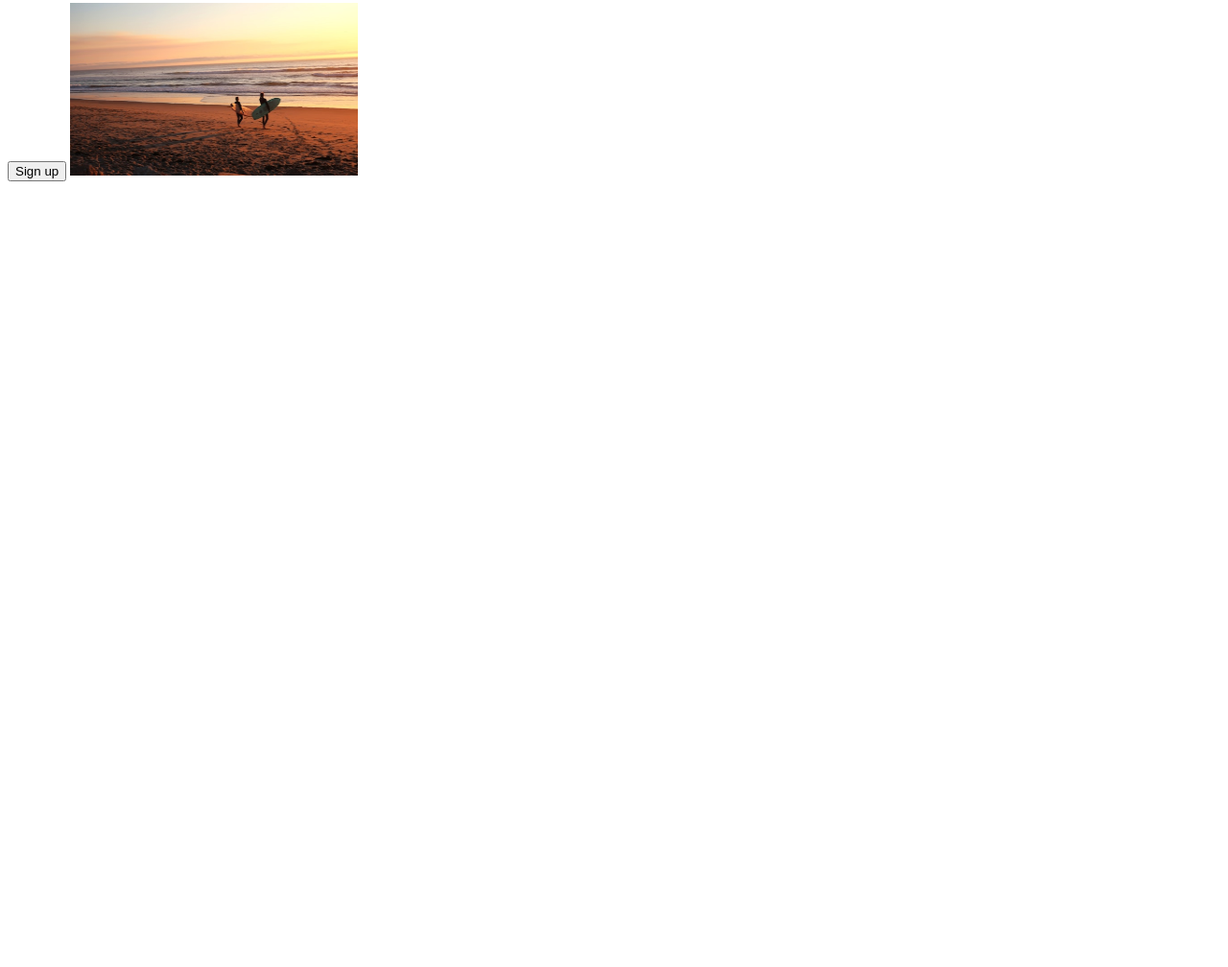
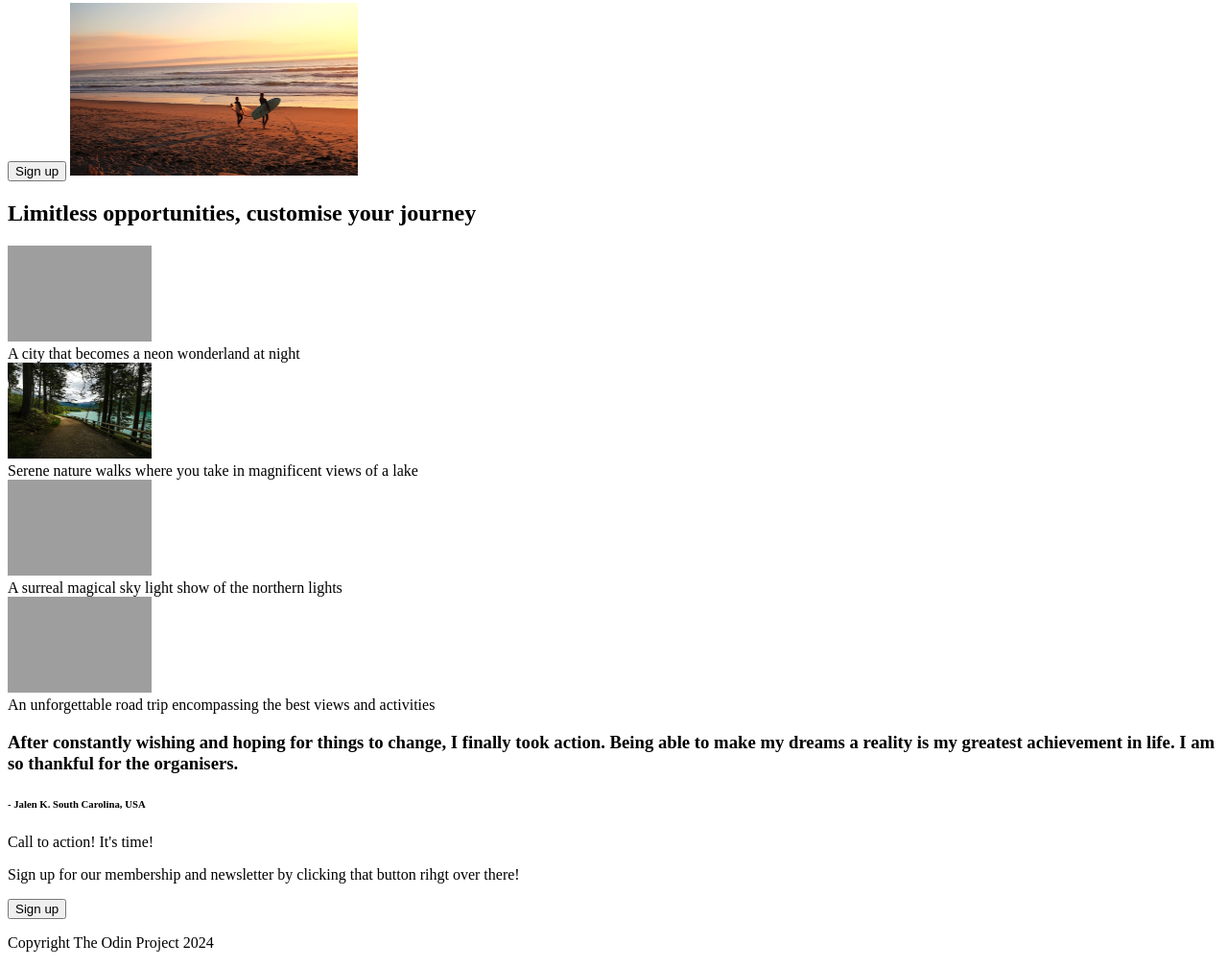
Before and after one commit to Aaliyah-P/landing-page, a plain HTML site: page index.html in a window 1280 px wide. Shown: the part 204-1212 px from the top of the page at 96% size. Before the commit the page ends 800 px from the top, so only its background shows below. Drawn offline with Linux system fonts and the light colour scheme; grey boxes are pictures that could not be loaded.

Commit message:
add the third and fourth sections to landing page, tidy the images by inserting asset folder

```diff
--- a/index.html
+++ b/index.html
@@ -20,19 +20,29 @@
             <h1>No time like the present</h1>
             <h4>Everything you have ever dreamed of for yourself can come true, its a matter of you taking the steps to make it happen.</h4>
             <button> Sign up</button>
-            <img src="./surf.jpg" alt="surfers on beach" height="180" width="300">
+            <img src="./assets/surf.jpg" alt="surfers on beach" height="180" width="300">
         </div>
     </div>
-    <div>
-
+    <div class="main">
+        <h2> Limitless opportunities, customise your journey</h2>
+       <div class="subsection">
+       <div class="card"><img src="./assets/city.jpg" alt="city of japan" height="100" width="150"> <div class="text">A city that becomes a neon wonderland at night</div></div>
+       <div class="card"><img src="./assets/hike.jpg" alt="view of path and lake" height="100" width="150"><div class="text"> Serene nature walks where you take in magnificent views of a lake </div></div>
+       <div class="card"><img src="./assets/northernlights.jpg" alt="northern lights" height="100" width="150"><div class="text"> A surreal magical sky light show of the northern lights</div></div>
+       <div class="card"><img src="./assets/road-trip.jpg" alt="caravan on road" height="100" width="150"><div class="text"> An unforgettable road trip encompassing the best views and activities</div></div>
+       </div>
     </div>
-    <div>
-
+    <div class="testominal">
+       <h3> After constantly wishing and hoping for things to change, I finally took action. Being able to make my dreams a reality is my greatest achievement in life. I am so thankful for the organisers. </h3>
+       <h6>- Jalen K. South Carolina, USA</h6>
     </div>
-    <div>
-
+    <div class="action">
+        <p> Call to action! It's time!</p>
+        <p> Sign up for our membership and newsletter by clicking that button rihgt over there!</p>
+        <button> Sign up</button>
     </div>
     <div class="footer">
+        <p> Copyright The Odin Project 2024</p>
 
     </div>
 </body>
```
Also changed, not shown: assets/hike.jpg (added), assets/surf.jpg (renamed from surf.jpg), references/colors-fonts.png (renamed from colors-fonts.png), references/landing-page(full design).png (renamed from landing-page(full design).png), 3 other files.
